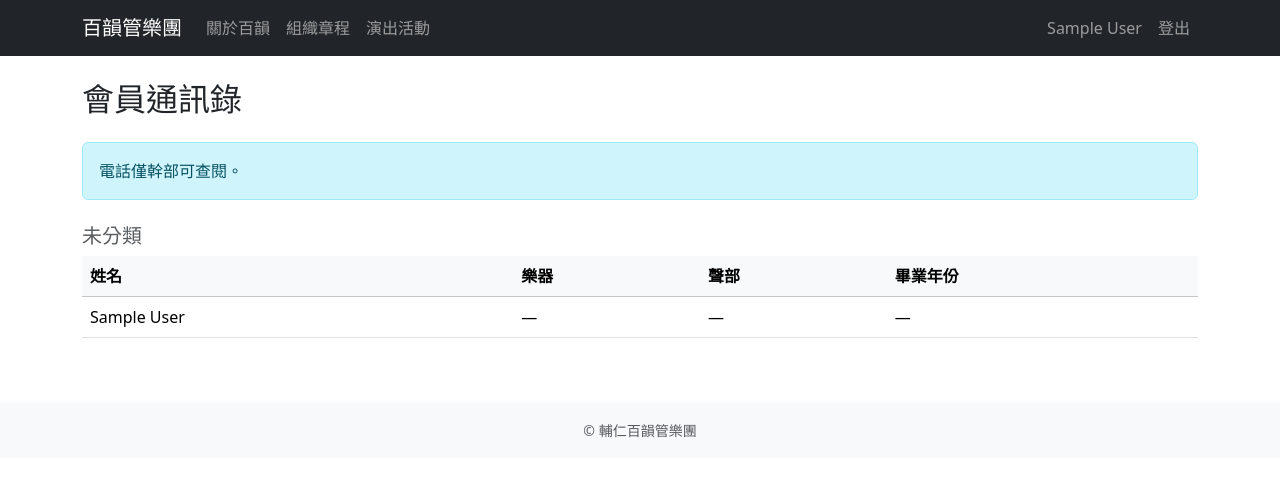
After one commit to sammy51305/FJCWO-Web, a Django app: page /accounts/directory/ in a window 1280 px wide. The commit adds this page. Shown: the top 477 px of the page. Run offline with Django 5.2, Linux system fonts and the light colour scheme; the visitor is signed in with stand-in values (Sample User, id 1); data comes from the database, SQL or seed files in the repository.

Commit message:
feat: 新增會員通訊錄頁面
- 新增 member_directory view，按樂器分類分組顯示會員
- 電話、Email 欄位僅幹部可見
- Navbar 加入通訊錄連結（幹部登入後顯示）
- 引入 Bootstrap Icons CDN

Co-Authored-By: Claude Sonnet 4.6 <noreply@anthropic.com>

```diff
--- a/apps/accounts/urls.py
+++ b/apps/accounts/urls.py
@@ -8,4 +8,5 @@ urlpatterns = [
     path('login/', views.login_view, name='login'),
     path('logout/', views.logout_view, name='logout'),
     path('profile/', views.profile_view, name='profile'),
+    path('directory/', views.member_directory, name='member_directory'),
 ]
--- a/apps/accounts/views.py
+++ b/apps/accounts/views.py
@@ -1,8 +1,11 @@
+from itertools import groupby
+
 from django.contrib.auth import login, logout
 from django.contrib.auth.decorators import login_required
 from django.shortcuts import redirect, render
 
 from .forms import BootstrapAuthenticationForm, ProfileForm
+from .models import InstrumentType, User
 
 
 def login_view(request):
@@ -30,3 +33,28 @@ def profile_view(request):
         return redirect('accounts:profile')
 
     return render(request, 'accounts/profile.html', {'form': form})
+
+
+@login_required
+def member_directory(request):
+    members = (
+        User.objects
+        .filter(is_active=True)
+        .exclude(role=User.Role.ADMIN)
+        .select_related('instrument', 'section')
+        .order_by('instrument__category', 'instrument__name', 'name')
+    )
+
+    # 按樂器分類分組
+    grouped = {}
+    for member in members:
+        category = member.instrument.get_category_display() if member.instrument else '未分類'
+        grouped.setdefault(category, []).append(member)
+
+    # 排序：木管 → 銅管 → 打擊 → 其他 → 未分類
+    order = ['木管', '銅管', '打擊', '其他', '未分類']
+    sorted_groups = sorted(grouped.items(), key=lambda x: order.index(x[0]) if x[0] in order else 99)
+
+    return render(request, 'accounts/member_directory.html', {
+        'grouped_members': sorted_groups,
+    })
--- /dev/null
+++ b/templates/accounts/member_directory.html
@@ -0,0 +1,47 @@
+{% extends "base.html" %}
+
+{% block title %}會員通訊錄 — 百韻管樂團{% endblock %}
+
+{% block content %}
+<h2 class="mb-4">會員通訊錄</h2>
+
+{% if not user.is_officer %}
+<div class="alert alert-info">電話僅幹部可查閱。</div>
+{% endif %}
+
+{% for category, members in grouped_members %}
+<h5 class="text-muted mt-4 mb-2">{{ category }}</h5>
+<div class="table-responsive mb-3">
+  <table class="table table-hover align-middle">
+    <thead class="table-light">
+      <tr>
+        <th>姓名</th>
+        <th>樂器</th>
+        <th>聲部</th>
+        <th>畢業年份</th>
+        {% if user.is_officer %}
+        <th>電話</th>
+        <th>Email</th>
+        {% endif %}
+      </tr>
+    </thead>
+    <tbody>
+      {% for member in members %}
+      <tr>
+        <td>{{ member.name }}</td>
+        <td>{{ member.instrument.name|default:"—" }}</td>
+        <td>{{ member.section.name|default:"—" }}</td>
+        <td>{{ member.grad_year|default:"—" }}</td>
+        {% if user.is_officer %}
+        <td>{{ member.phone|default:"—" }}</td>
+        <td><a href="mailto:{{ member.email }}">{{ member.email }}</a></td>
+        {% endif %}
+      </tr>
+      {% endfor %}
+    </tbody>
+  </table>
+</div>
+{% empty %}
+<p class="text-muted">目前沒有會員資料。</p>
+{% endfor %}
+{% endblock %}
--- a/templates/base.html
+++ b/templates/base.html
@@ -5,6 +5,7 @@
   <meta name="viewport" content="width=device-width, initial-scale=1">
   <title>{% block title %}輔仁百韻管樂團{% endblock %}</title>
   <link rel="stylesheet" href="https://cdn.jsdelivr.net/npm/bootstrap@5.3.3/dist/css/bootstrap.min.css">
+  <link rel="stylesheet" href="https://cdn.jsdelivr.net/npm/bootstrap-icons@1.11.3/font/bootstrap-icons.min.css">
   {% block extra_css %}{% endblock %}
 </head>
 <body>
@@ -20,6 +21,9 @@
           <li class="nav-item"><a class="nav-link" href="{% url 'public:rules' %}">組織章程</a></li>
           {% if user.is_authenticated %}
           <li class="nav-item"><a class="nav-link" href="{% url 'events:event_list' %}">演出活動</a></li>
+          {% endif %}
+          {% if user.is_officer %}
+          <li class="nav-item"><a class="nav-link" href="{% url 'accounts:member_directory' %}">通訊錄</a></li>
           {% endif %}
         </ul>
         <ul class="navbar-nav">
```
